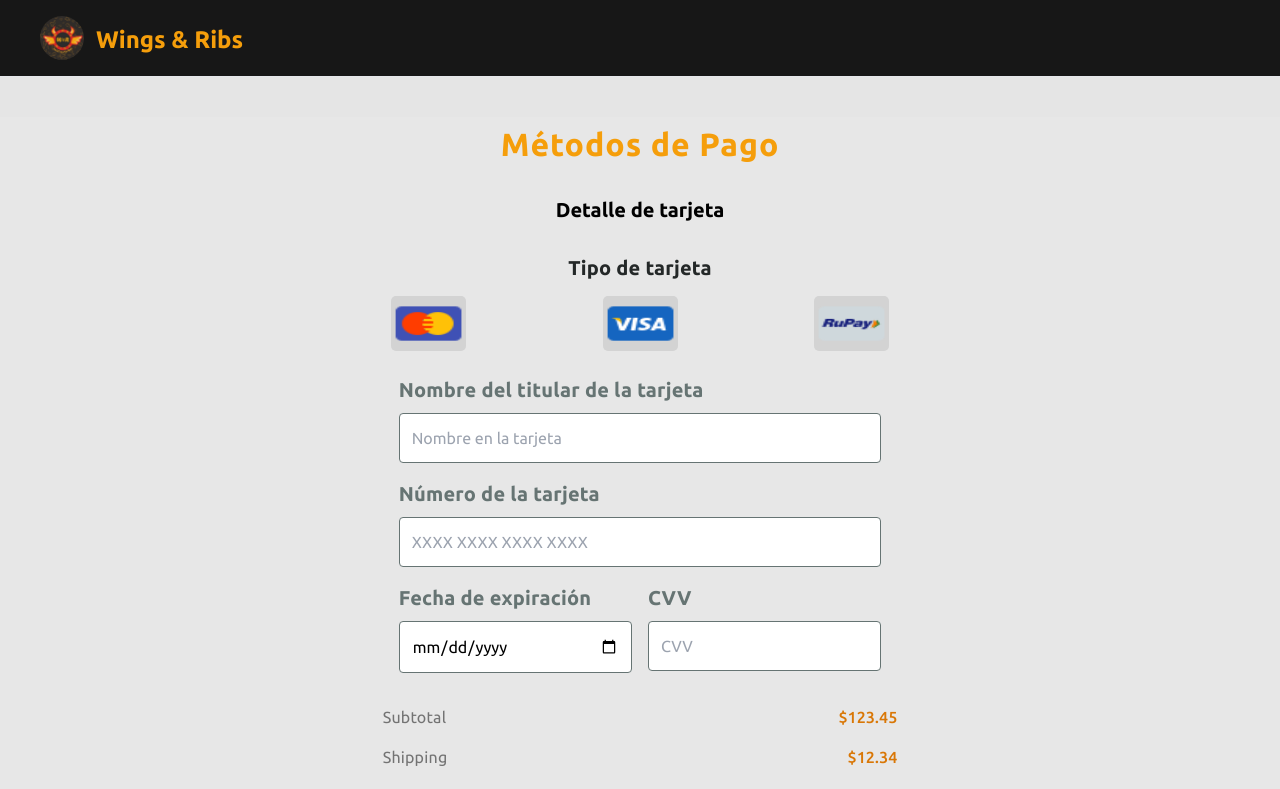
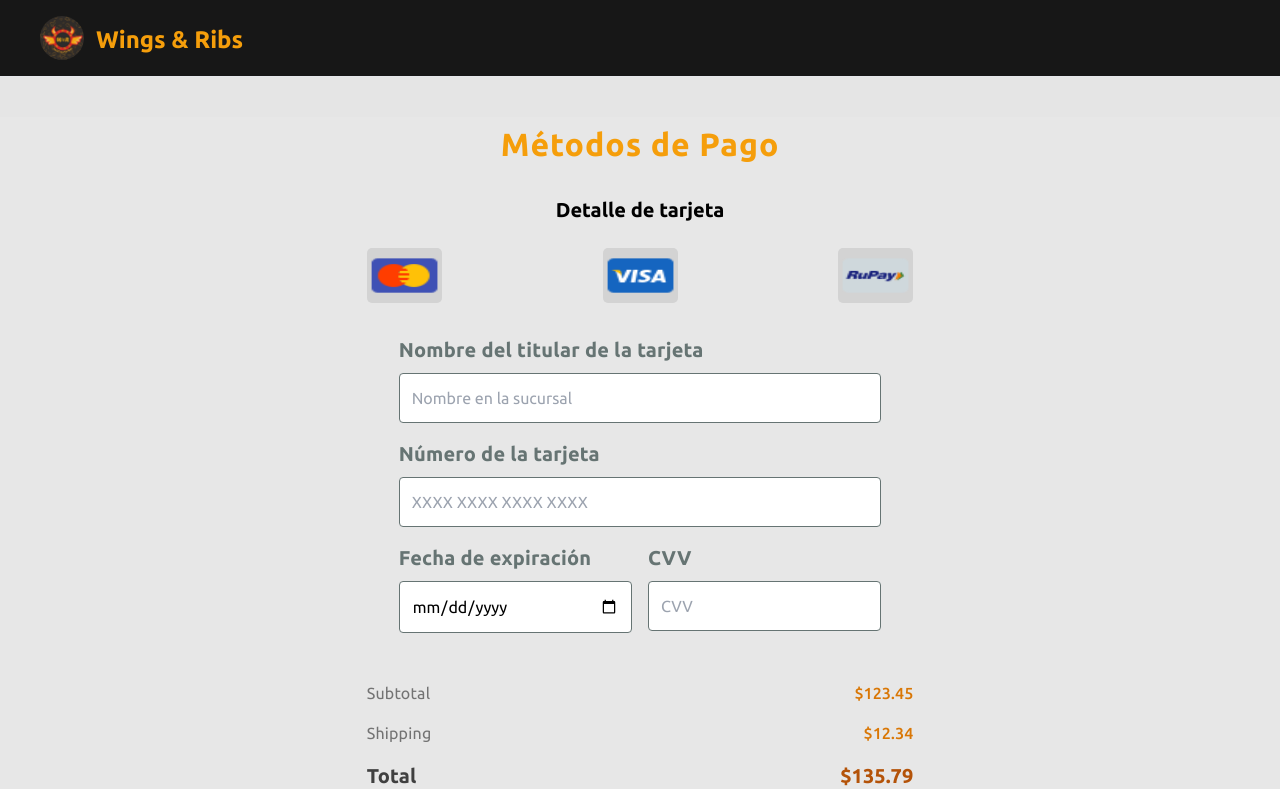
Before and after one commit to NSOrtiz/Wings-RibsFront, a React (Vite) app: page /metodo_pago in a window 1280 px wide. Shown: the top 789 px of the page. Built offline with nearby package versions, Linux system fonts and the light colour scheme; the HTML template or start-up script is replaced by a standard one.

Commit message:
cambios en metodo de pago

```diff
--- a/src/pages/metodo_pago.jsx
+++ b/src/pages/metodo_pago.jsx
@@ -11,7 +11,7 @@ export default function MetodoDePago() {
           className="flex flex-col items-center gap-4 px-[80px] py-0 flex-1"
           style={{ padding: '0px 80px', background: 'rgba(255, 255, 255, 0.08)' }}
         >
-          {/* Contenedor interno con la disposición solicitada */}
+          {/* Contenedor interno */}
           <div
             className="flex flex-col items-center gap-4"
             style={{ padding: '0px 80px', flex: '1 0 0' }}
@@ -51,40 +51,14 @@ export default function MetodoDePago() {
               </h3>
             </div>
 
-            {/* Contenedor para los detalles de tarjeta */}
-            <div
-              className="flex flex-col items-start gap-4 p-8 self-stretch"
-              style={{
-                display: 'flex',
-                padding: '8px',
-                flexDirection: 'column',
-                alignItems: 'center',
-                gap: '16px',
-                alignSelf: 'stretch',
-              }}
-            >
-              {/* Título "Tipo de tarjeta" con los estilos solicitados */}
-              <div
-                className="text-[#242828] font-Ubuntu text-[20px] font-[700] leading-normal tracking-[0.2px]"
-                style={{
-                  color: 'var(--Primary-Gris-950, #242828)',
-                  fontFamily: 'Ubuntu',
-                  fontSize: '20px',
-                  fontStyle: 'normal',
-                  fontWeight: '700',
-                  lineHeight: 'normal',
-                  letterSpacing: '0.2px',
-                }}
-              >
-                Tipo de tarjeta
-              </div>
-
+            {/* Formulario */}
+            <form className="w-full">
               {/* Contenedor para las imágenes de tipo de tarjeta */}
               <div
                 className="flex justify-between w-full"
                 style={{
                   display: 'flex',
-                  gap: '0px', // Sin gap, distribución uniforme
+                  gap: '0px',
                 }}
               >
                 <img
@@ -105,17 +79,7 @@ export default function MetodoDePago() {
               </div>
 
               {/* Formulario para los inputs */}
-              <form
-                className="flex flex-col items-center gap-4 p-8 self-stretch"
-                style={{
-                  display: 'flex',
-                  padding: '8px',
-                  flexDirection: 'column',
-                  alignItems: 'center',
-                  gap: '16px',
-                  alignSelf: 'stretch',
-                }}
-              >
+              <div className="flex flex-col items-center gap-4 p-8 self-stretch">
                 {/* Input "Nombre del titular de la tarjeta" */}
                 <div className="w-full flex flex-col">
                   <label
@@ -126,7 +90,7 @@ export default function MetodoDePago() {
                   <input
                     type="text"
                     className="w-full border-[#667473] border-[1px] rounded-[4px] bg-[#FFF] p-[12px]"
-                    placeholder="Nombre en la tarjeta"
+                    placeholder="Nombre en la sucursal"
                   />
                 </div>
 
@@ -174,8 +138,8 @@ export default function MetodoDePago() {
                     />
                   </div>
                 </div>
-              </form>
-            </div>
+              </div>
+            </form>
 
             {/* Contenedor de subtotales y totales */}
             <div
```
